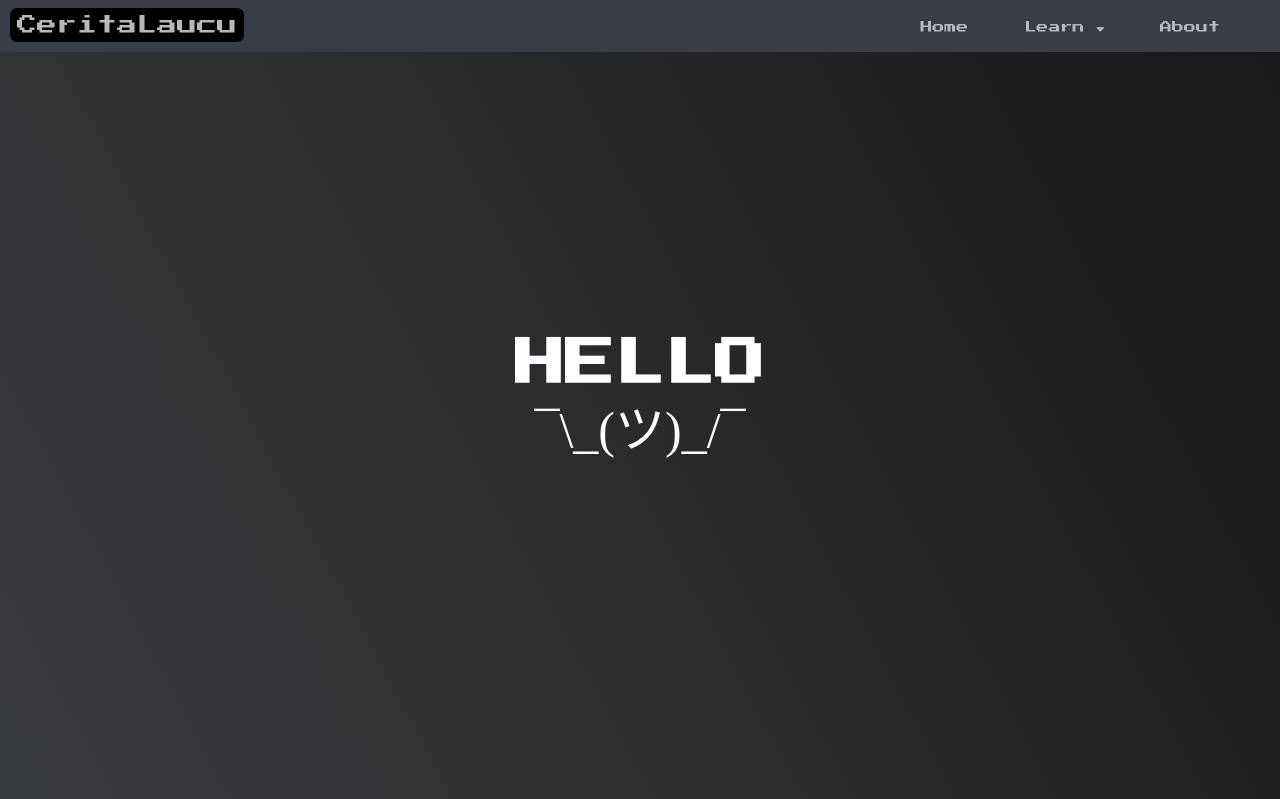
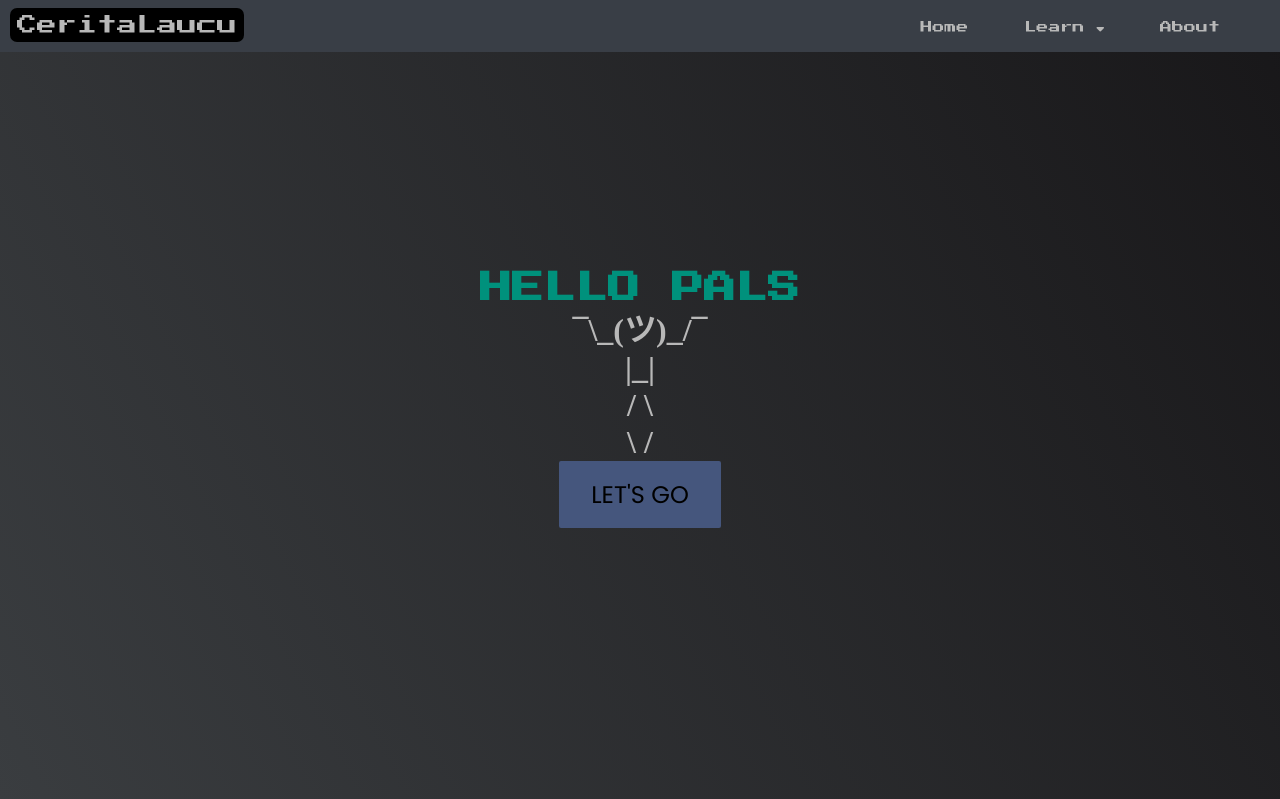
Before and after one commit to ceritalaucu/ceritalaucu.github.io, a PHP site: page / in a window 1280 px wide. Shown: the top 799 px of the page. Run offline with PHP 8.4, Linux system fonts and the light colour scheme; some libraries are stand-ins or nearby versions; some web fonts are replaced.

Commit message:
changes edited files

```diff
--- a/index.css
+++ b/index.css
@@ -1,8 +1,8 @@
 @import url('https://fonts.googleapis.com/css2?family=Londrina+Sketch&display=swap');
 @import url('https://fonts.googleapis.com/css2?family=Caveat&display=swap');
 @import url('https://fonts.googleapis.com/css2?family=Press+Start+2P&display=swap');
-@import url('https://fonts.googleapis.com/css2?family=Gochi+Hand&family=Press+Start+2P&display=swap');
-@import url("https://fonts.googleapis.com/css2?family=Poppins:wght@200&display=swap");
+@import url('https://fonts.googleapis.com/css2?family=Gochi+Hand&display=swap');
+@import url("https://fonts.googleapis.com/css2?family=Poppins&display=swap");
 
 * {
 	margin:0;
@@ -95,12 +95,22 @@
 	justify-content:center;
 	align-items:center;
 }
-h1,p{
-	color:white;
-	font-size:50px;
+
+.bh-text{
+	font-family:"Press Start 2P",cursive;
+	color:#00917c;
 }
-h1{
-	font-family:"Press Start 2P",cursive;
+.bh-emoji{
+	font-weight:bold;
+	color:rgb(184, 184, 184);
+	font-size:2em;
+}
+.bh-btn{
+	padding:1rem 2rem;
+	border-radius:2px;
+	background:#45567d;
+	font-family:"Poppins",cursive;
+	font-size:1.5rem;
 }
 
 .whoami{
--- a/index.html
+++ b/index.html
@@ -39,8 +39,12 @@
       </nav>
 
       <div class="banner-header">
-        <h1>HELLO</h1>
-        <p>¯\_(ツ)_/¯</p>
+        <h1 class="bh-text">HELLO PALS</h1>
+        <h2 class="bh-emoji">¯\_(ツ)_/¯</h2>
+        <h2 class="bh-emoji">|_|</h2>
+        <h2 class="bh-emoji">/ \</h2>
+        <h2 class="bh-emoji">\ /</h2>
+        <a target="_blank" class="bh-btn">LET'S GO</a>
 
       </div>
 
```
